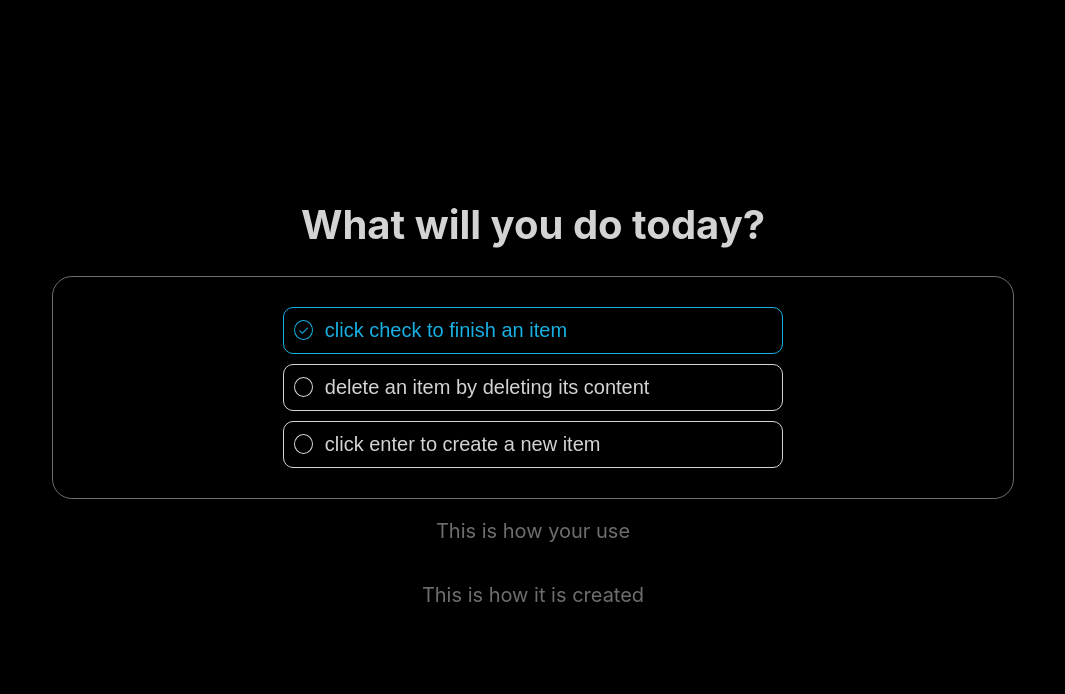
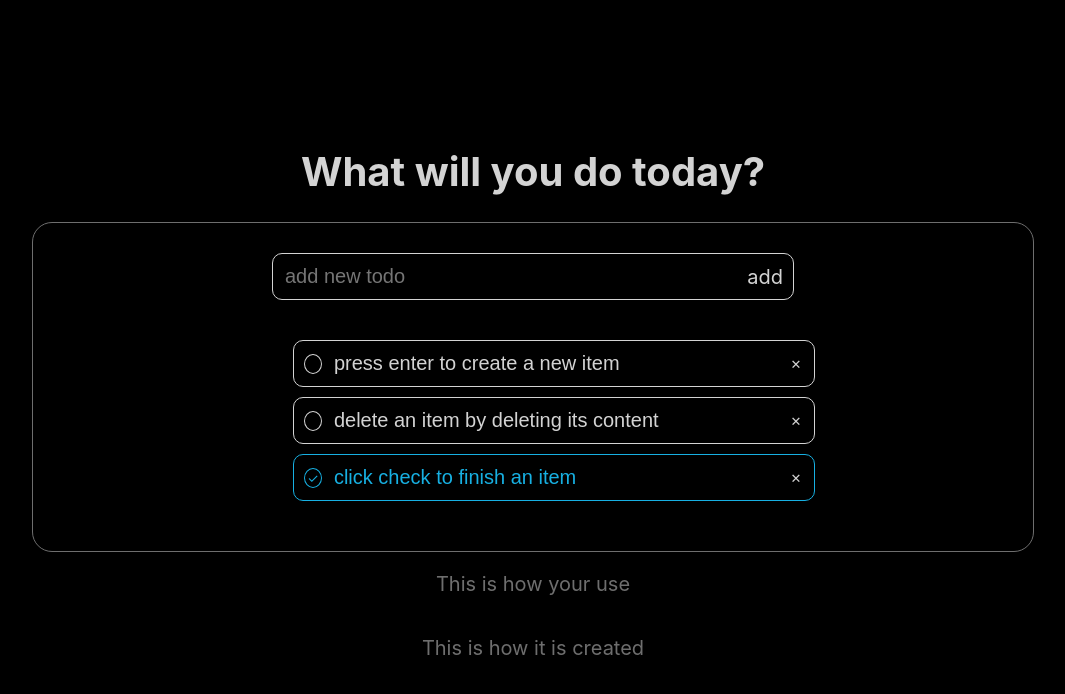
Before and after one commit to tetlie/to-do-app, a React (Create React App) app: page / in a window 1280 px wide. Shown: the top 694 px of the page, without its empty margins (107-1172 px from the left). Built offline with nearby package versions, Linux system fonts and the light colour scheme.

Commit message:
add new todo from seperate input-field

```diff
--- a/src/App copy.css
+++ /dev/null
@@ -1,112 +0,0 @@
-/* colors:
-white: rgb(211, 211, 211);
-grey: rgb(110, 110, 110);
-red: rgb(226, 73, 55);
-green: rgb(43, 164, 37)
-blue: rgb(23, 176, 226)
-*/
-
-body {
-  background-color: black;
-  min-height: 100vh;
-  display: flex;
-  flex-direction: column;
-  align-items: center;
-  justify-content: center;
-  color: rgb(211, 211, 211);
-}
-
-.app {
-  padding-top: 10rem;
-}
-
-.header {
-  display: flex;
-  flex-direction: column;
-  align-items: center;
-  justify-content: center;
-}
-
-.logo {
-  animation: App-logo-spin infinite 20s linear;
-  height: 20vmin;
-  pointer-events: none;
-}
-
-.todo-list {
-  display: flex;
-  flex-direction: column;
-  align-items: center;
-  justify-content: center;
-  color: rgb(211, 211, 211);
-  border: 1px solid rgb(211, 211, 211);
-  border-radius: 1em;
-  width: 75vw;
-}
-
-.todo {
-  display: flex;
-  align-items: center;
-  margin: 1rem 0;
-  border: 1px solid rgb(211, 211, 211);
-  border-radius: 1em;
-  padding: 0.5em;
-}
-
-.todo-is-completed .checkbox {
-  color: rgb(43, 164, 37);
-}
-
-.todo-is-completed input {
-  text-decoration: line-through;
-  color: rgb(43, 164, 37);
-}
-
-.checkbox {
-  width: 18px;
-  height: 18px;
-  border-radius: 50%;
-  margin-right: 10px;
-  cursor: pointer;
-  font-size: 10px;
-  display: flex;
-  justify-content: center;
-  align-items: center;
-  transition: background-color .2s ease-in-out;
-  border: 1px solid rgb(211, 211, 211);
-}
-
-.checkbox:hover {
-  background: rgb(43, 164, 37);
-  border: 1px solid rgb(211, 211, 211);
-}
-
-.checkbox-checked {
-  color: #000;
-  background: rgb(43, 164, 37);
-}
-
-ul {
-  list-style: none;
-  padding: 0;
-  line-height: 2rem;
-  max-width: 500px;
-}
-
-input {
-  border: none;
-  background: transparent;
-  color: rgb(211, 211, 211);
-  font-size: 1.4rem;
-  outline: none;
-  width: 100%;
-}
-
-@keyframes App-logo-spin {
-  from {
-    transform: rotate(0deg);
-  }
-  to {
-    transform: rotate(360deg);
-  }
-}
--- a/src/App.css
+++ b/src/App.css
@@ -9,3 +9,23 @@ body {
   align-items: center;
   justify-content: center;
 }
+
+.todo-list {
+  display: flex;
+  flex-direction: column;
+  align-items: center;
+  justify-content: center;
+  color: rgb(211, 211, 211);
+  border: 1px solid rgb(110, 110, 110);;
+  border-radius: 1em;
+  width: 75vw;
+  padding: 2rem;
+  }
+
+/* colors:
+white: rgb(211, 211, 211);
+grey: rgb(110, 110, 110);
+red: rgb(226, 73, 55);
+green: rgb(43, 164, 37)
+blue: rgb(23, 176, 226)
+*/
--- a/src/App.js
+++ b/src/App.js
@@ -1,16 +1,42 @@
-import React from 'react';
+import React, { useState } from 'react';
 // import logo from './logo.svg';
 import './App.css';
 import Header from './components/Header/Header'
-import ToDoList from './components/ToDoList/ToDoList'
+import ToDoItem from './components/ToDoItem/ToDoItem'
+import AddNewTodo from './components/ToDoItem/AddNewTodo/AddNewTodo'
 import Footer from './components/Footer/Footer'
 
 function App() {
+  const [todos, setTodos] = useState([
+    {
+      content: 'press enter to create a new item',
+      isCompleted: false,
+    },
+    {
+      content: 'delete an item by deleting its content',
+      isCompleted: false,
+    },
+    {
+      content: 'click check to finish an item',
+      isCompleted: true,
+    }
+  ]);
 
   return (
     <div className="app">
       <Header />
-      <ToDoList />
+      <form className="todo-list">
+        <AddNewTodo
+            todos={todos}
+            setTodos={setTodos}
+        />
+        <ul>
+          <ToDoItem
+            todos={todos}
+            setTodos={setTodos}
+          />
+        </ul>
+      </form>
       <Footer />
     </div>
   );
--- /dev/null
+++ b/src/components/ToDoItem/AddNewTodo/AddNewTodo.js
@@ -0,0 +1,33 @@
+import React from 'react';
+
+function AddNewTodo(props) {
+
+    const handleKeyDown = (e) => {
+        if (e.key === 'Enter') {
+            createTodo(e);
+        }
+    }
+
+    const createTodo = (e) => {
+        const newTodos = [...props.todos];
+        newTodos.unshift({
+            content: e.target.value,
+            isCompleted: false,
+        });
+        props.setTodos(newTodos);
+    }
+
+    return (
+            <div className={`todo`}>
+                <input
+                    value={props.todos.content}
+                    placeholder="add new todo"
+                    type="text"
+                    onKeyDown={e => handleKeyDown(e)}
+                />
+                <div className={'addBtn'} onClick={(e, i) => createTodo(e, i)}><span>add</span></div>
+            </div>
+    )
+}
+
+export default AddNewTodo
--- a/src/components/ToDoList/ToDoItem/ToDoItem.css
+++ b/src/components/ToDoItem/ToDoItem.css
@@ -1,10 +1,12 @@
 .todo {
     display: flex;
     align-items: center;
-    margin: 1rem 0;
+    margin: 1rem;
     padding: 0.5em;
     border: 1px solid rgb(211, 211, 211);
     border-radius: 0.5em;
+    width: 100%;
+    max-width: 500px;
   }
 
   .todo-is-completed {
@@ -20,18 +22,25 @@
     color:rgb(23, 176, 226);
   }
 
-  .checkbox {
+  .checkbox, .removeBtn {
     width: 18px;
     height: 18px;
     border-radius: 50%;
-    margin-right: 10px;
     cursor: pointer;
     font-size: 0.65em;
     display: flex;
     justify-content: center;
     align-items: center;
     transition: background-color .2s ease-in-out;
+  }
+
+  .checkbox {
+    margin-right: 10px;
     border: 1px solid rgb(211, 211, 211);
+  }
+
+  .removeBtn {
+    margin-left: 10px;
   }
 
   .checkbox:hover {
@@ -39,15 +48,24 @@
   }
 
   .checkbox-checked {
-    color: black;
     background: rgb(211, 211, 211);
+  }
+
+  .checkbox-checked:hover {
+    border: 1px solid rgb(211, 211, 211)!important;
+  }
+
+  .removeBtn:hover {
+    border: 1px solid rgb(226, 73, 55);
+    color: rgb(226, 73, 55);
   }
 
   ul {
     list-style: none;
     padding: 0;
     line-height: 2rem;
-    width: 500px;
+    width: 100%;
+    max-width: 500px;
   }
 
   input {
--- a/src/components/ToDoList/ToDoItem/ToDoItem.js
+++ b/src/components/ToDoItem/ToDoItem.js
@@ -1,9 +1,9 @@
 import React from 'react';
-import './ToDoItem.css'
+import './ToDoItem.css';
 
 function ToDoItem(props) {
 
-    function handleKeyDown(e, i) {
+    const handleKeyDown = (e, i) => {
         if (e.key === 'Enter') { // sjekk om return/enter-knappen blir trykket
             createTodoAtIndex(e, i); // kall funksjonen som legger til et nytt todo-objekt
         } if (e.key === 'Backspace' && props.todos[i].content === '') { // sjekk om delete-knappen blir trykket
@@ -12,7 +12,7 @@ function ToDoItem(props) {
         }
     }
 
-    function createTodoAtIndex(e, i) {
+    const createTodoAtIndex = (e, i) => {
         const newTodos = [...props.todos]; // opprett en kopi av todo-arrayet i state
         // vi oppretter et nytt todo-objekt etter det aktive todo-objektet vi returner fra
         // det er indeksen fra dette forrige objektet vi henter her
@@ -28,8 +28,8 @@ function ToDoItem(props) {
         }, 0);
     }
 
-    function removeTodoAtIndex(i) {
-        if (i === 0 && props.todos.length === 1) return;
+    const removeTodoAtIndex = (i) => {
+        if (i === 0 && props.todos.length === 1);
         props.setTodos(todos => todos.slice(0, i).concat(todos.slice(i + 1, todos.length))); // concat combines two arrays
         setTimeout(() => {
             if (i === 0) {
@@ -40,7 +40,7 @@ function ToDoItem(props) {
         }, 0);
     }
 
-    function updateTodoAtIndex(e, i) {
+    const updateTodoAtIndex = (e, i) => {
         const newTodos = [...props.todos]; // opprett en kopi av todo-arrayet i state
         // vi finner det aktuelle todo-objektet med indeks
         // todo-objektets content-key blir oppdatert med verdien til event-objektet (fra input-feltet)
@@ -48,7 +48,7 @@ function ToDoItem(props) {
         props.setTodos(newTodos); // oppdater todo-arrayet i state med den nye kopien
     }
 
-    function toggleTodoCompleteAtIndex(index) {
+    const toggleTodoCompleteAtIndex = (index) => {
         const temporaryTodos = [...props.todos];
         temporaryTodos[index].isCompleted = !temporaryTodos[index].isCompleted;
         if (temporaryTodos[index].isCompleted) {temporaryTodos.push(temporaryTodos.splice(index, 1)[0])};
@@ -57,13 +57,14 @@ function ToDoItem(props) {
 
     return (
         props.todos.map((todo, i) => (
-            <div className={`todo ${todo.isCompleted && 'todo-is-completed'}`}> {/*apply class if to do is completed*/}
+            <li className={`todo ${todo.isCompleted && 'todo-is-completed'}`}> {/*apply class if to do is completed*/}
                 <div className={'checkbox'} onClick={() => toggleTodoCompleteAtIndex(i)}>
                     {todo.isCompleted && (<span>✓</span>)} {/*om todo.isCompleted er "true" vises et checkmark*/}
                 </div>
                 <input
+                    value={todo.content}
                     type="text"
-                    value={todo.content}
+                    placeholder="add new todo"
                     // call a function when a key is pressed in the input-field, send input event and todo index
                     // the funciton will check if "enter is pressed" and calls another function that creates a new todo-object in state
                     onKeyDown={e => handleKeyDown(e, i)}
@@ -71,7 +72,8 @@ function ToDoItem(props) {
                     // the funciton updates the todo-object in state
                     onChange={e => updateTodoAtIndex(e, i)}
                 />
-            </div>
+                <div className={'removeBtn'} onClick={() => removeTodoAtIndex(i)}><span>✕</span></div>
+            </li>
         ))
     )
 }
--- a/src/components/ToDoList/ToDoList.css
+++ /dev/null
@@ -1,10 +0,0 @@
-.todo-list {
-  display: flex;
-  flex-direction: column;
-  align-items: center;
-  justify-content: center;
-  color: rgb(211, 211, 211);
-  border: 1px solid rgb(110, 110, 110);;
-  border-radius: 1em;
-  width: 75vw;
-  }
--- a/src/components/ToDoList/ToDoList.js
+++ /dev/null
@@ -1,34 +0,0 @@
-import React, { useState } from 'react';
-import './ToDoList.css'
-import ToDoItem from './ToDoItem/ToDoItem'
-
-function ToDoList() {
-  const [todos, setTodos] = useState([
-    {
-      content: 'click check to finish an item',
-      isCompleted: true,
-    },
-    {
-      content: 'delete an item by deleting its content',
-      isCompleted: false,
-    },
-    {
-      content: 'click enter to create a new item',
-      isCompleted: false,
-    }
-  ]);
-
-
-  return (
-      <form className="todo-list">
-        <ul>
-          <ToDoItem
-            todos={todos}
-            setTodos={setTodos}
-          />
-        </ul>
-      </form>
-  );
-}
-
-export default ToDoList;
```
Also changed, not shown: 1 other file (tests, documents, lock files or other folders).
